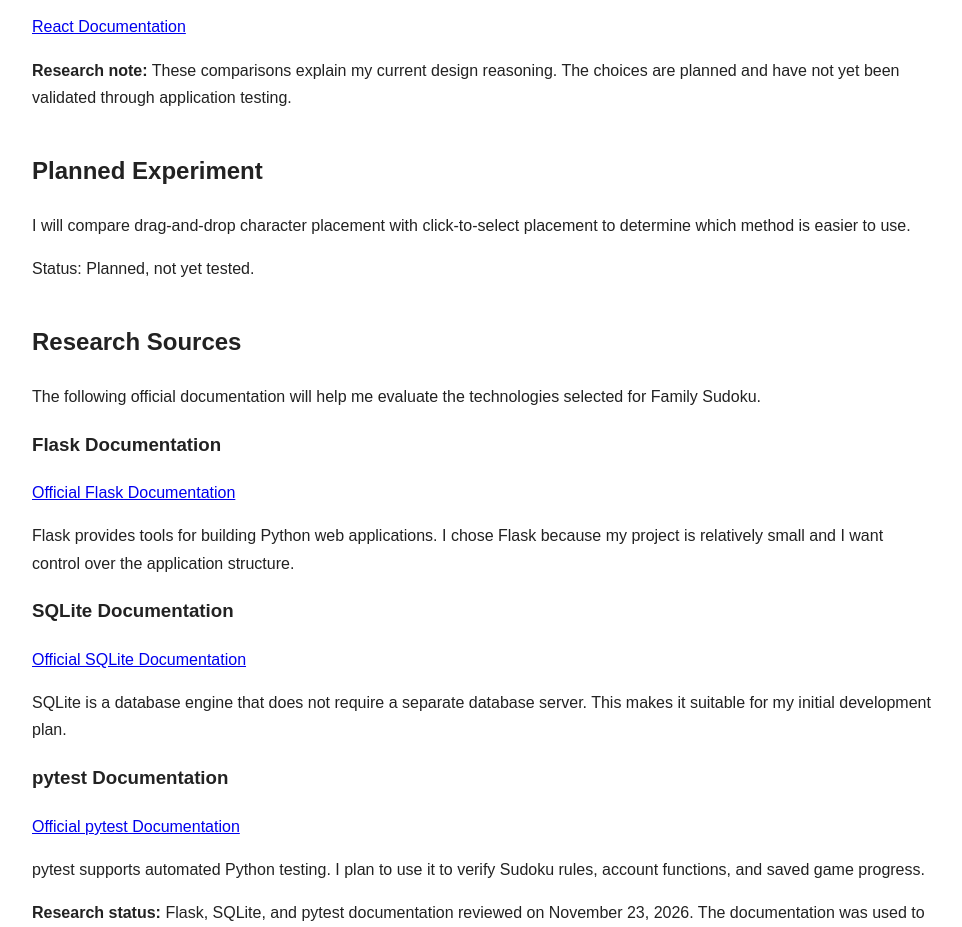
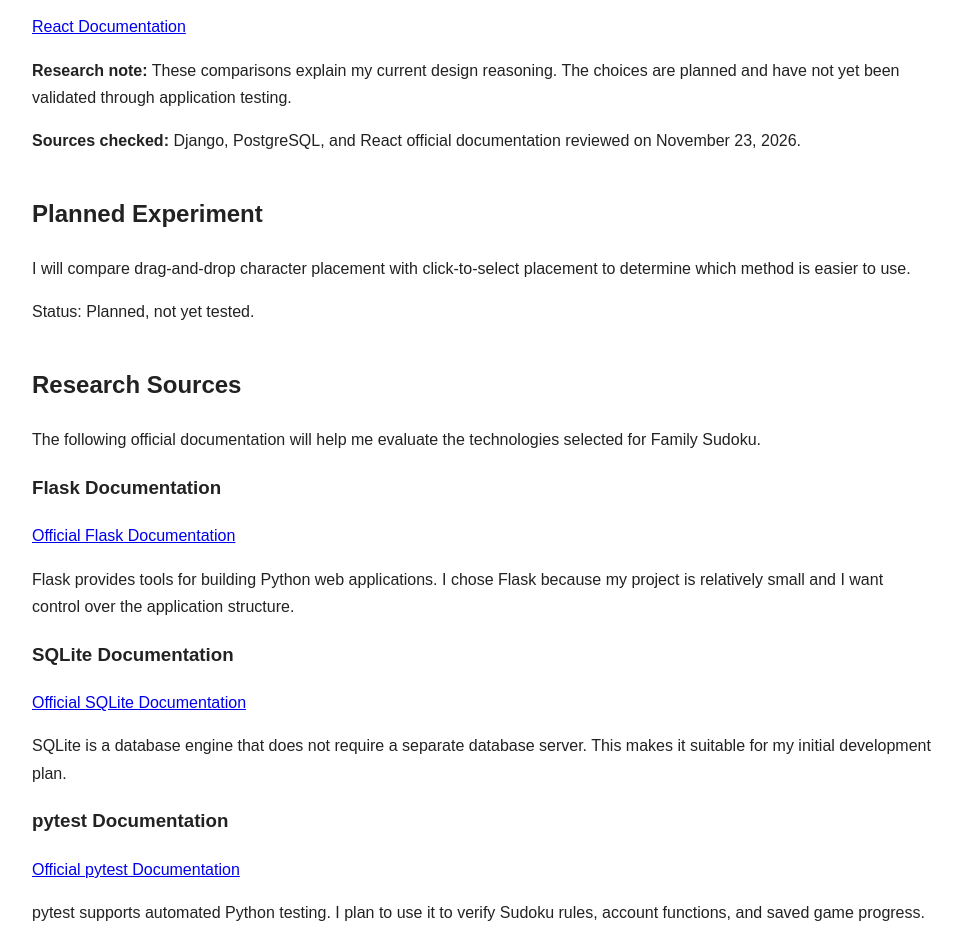
Before and after one commit to mmm286masud/family-sudoku, a plain HTML site: page research-site/index.html in a window 1280 px wide. Shown: the part 1527-2454 px from the top of the page, without its empty margins (158-1120 px from the left). Drawn offline with Linux system fonts and the light colour scheme.

Commit message:
Add sources checked paragraph to index.html
Added a paragraph listing sources checked for the project.

```diff
--- a/research-site/index.html
+++ b/research-site/index.html
@@ -148,6 +148,13 @@
         have not yet been validated through
         application testing.
     </p>
+
+<p>
+    <strong>Sources checked:</strong>
+    Django, PostgreSQL, and React official
+    documentation reviewed on November 23, 2026.
+</p>
+
 </section>
 
         <section id="experiment">
```
